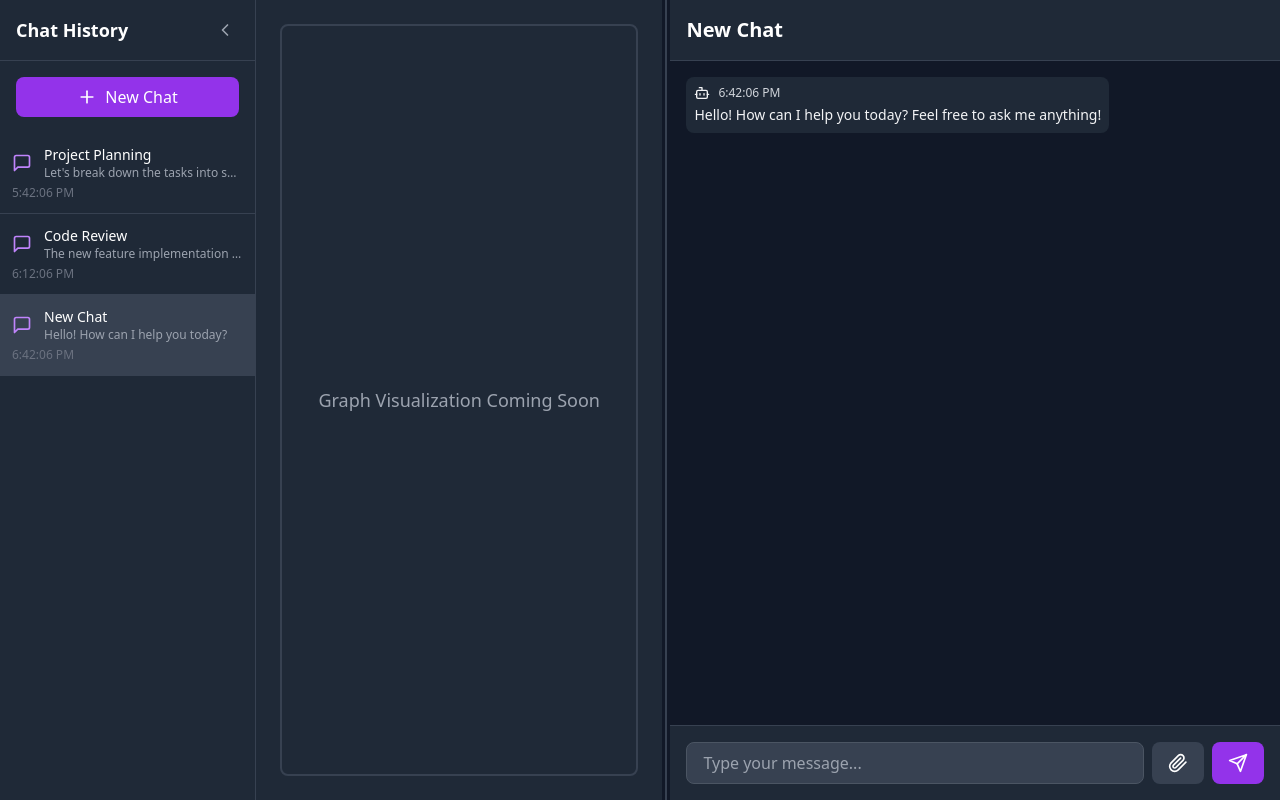
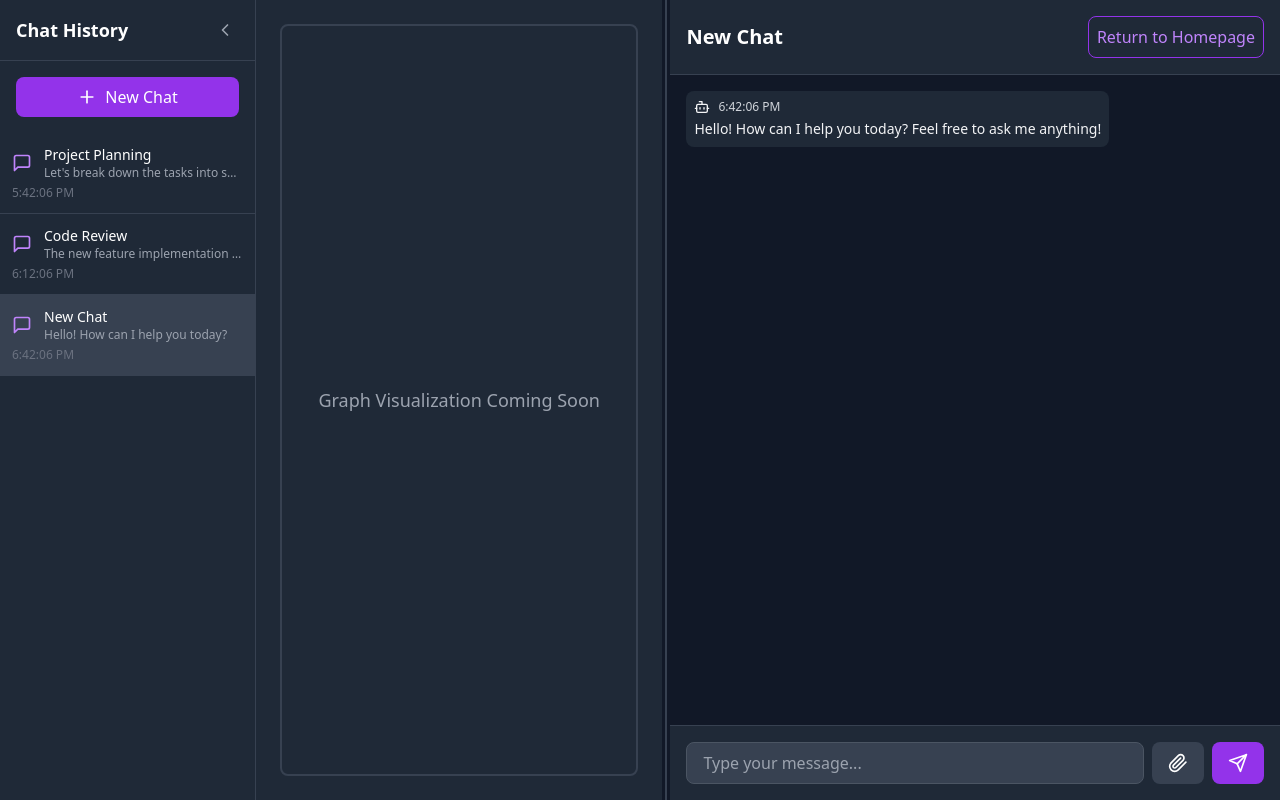
Before and after one commit to gt-big-data/Smart-Path-AI, a React (Vite) app: page /chat in a window 1280 px wide. Built offline with nearby package versions, Linux system fonts and the light colour scheme; no server answers.

Commit message:
add return to home button

```diff
--- a/src/pages/Chat.tsx
+++ b/src/pages/Chat.tsx
@@ -5,6 +5,7 @@ import {
   PanelGroup,
   PanelResizeHandle,
 } from 'react-resizable-panels';
+import { useNavigate } from 'react-router-dom';
 
 interface Message {
   id: string;
@@ -33,6 +34,8 @@ function App() {
   const [selectedFile, setSelectedFile] = useState<File | null>(null);
   const fileInputRef = useRef<HTMLInputElement>(null);
   const messagesEndRef = useRef<HTMLDivElement>(null);
+
+  const navigate = useNavigate();
 
   const [chats, setChats] = useState<Chat[]>([
     {
@@ -392,9 +395,15 @@ function App() {
         <Panel minSize={30}>
           <div className="h-full flex flex-col">
             {/* Chat Header */}
-            <div className="bg-gray-800 p-4 border-b border-gray-700">
-              <h1 className="text-xl font-semibold text-white">{currentChat.title}</h1>
-            </div>
+            <div className="bg-gray-800 p-4 border-b border-gray-700 flex justify-between items-center">
+  <h1 className="text-xl font-semibold text-white">{currentChat.title}</h1>
+  <button
+    onClick={() => navigate('/')}
+    className="p-2 bg-transparent text-purple-400 border border-purple-600 rounded-lg hover:bg-purple-600 hover:text-white transition-colors duration-200 flex items-center justify-center gap-2"
+  >
+    Return to Homepage
+  </button>
+</div>
 
             {/* Messages Area */}
             <div className="flex-1 overflow-y-auto p-4 space-y-4 bg-gray-900">
```
